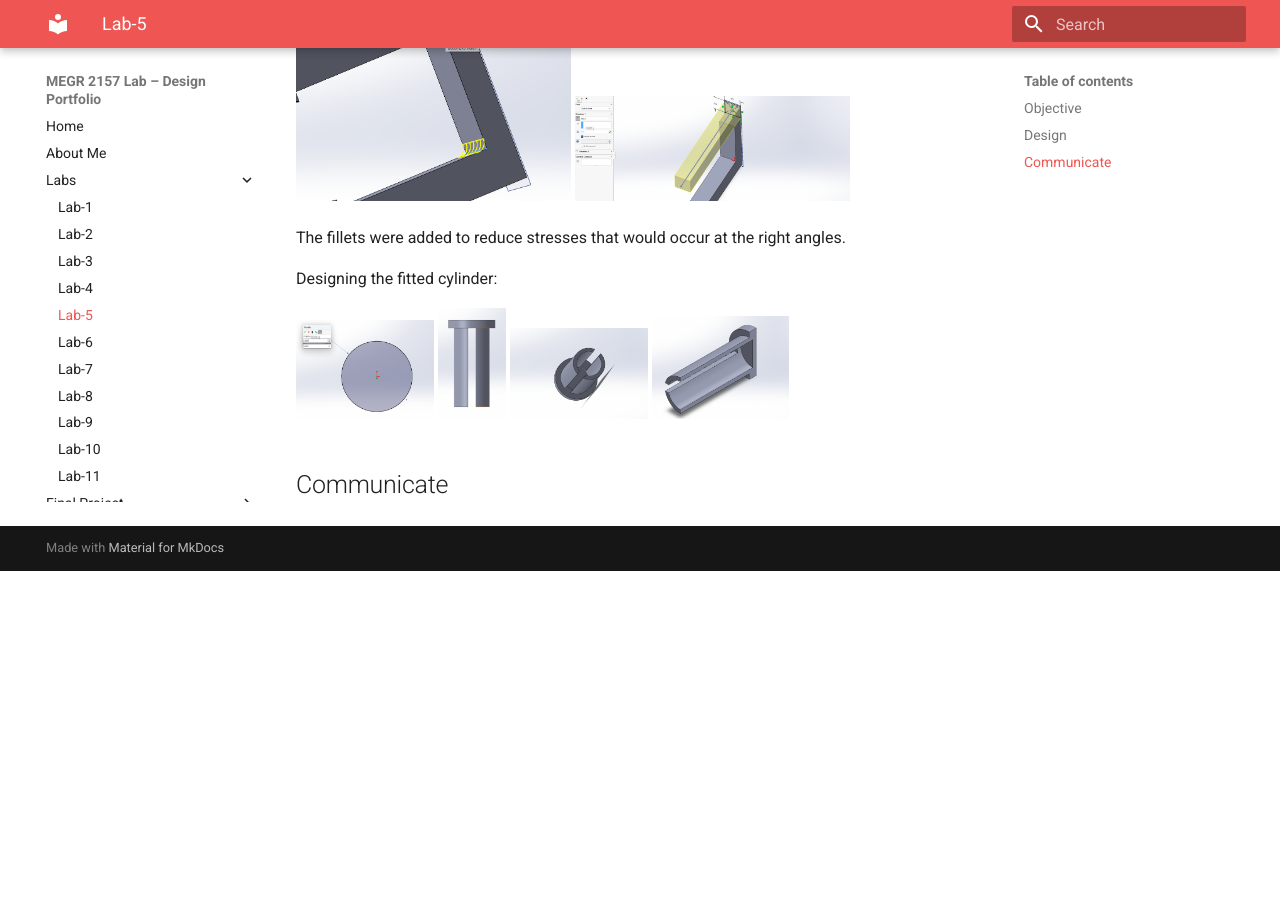
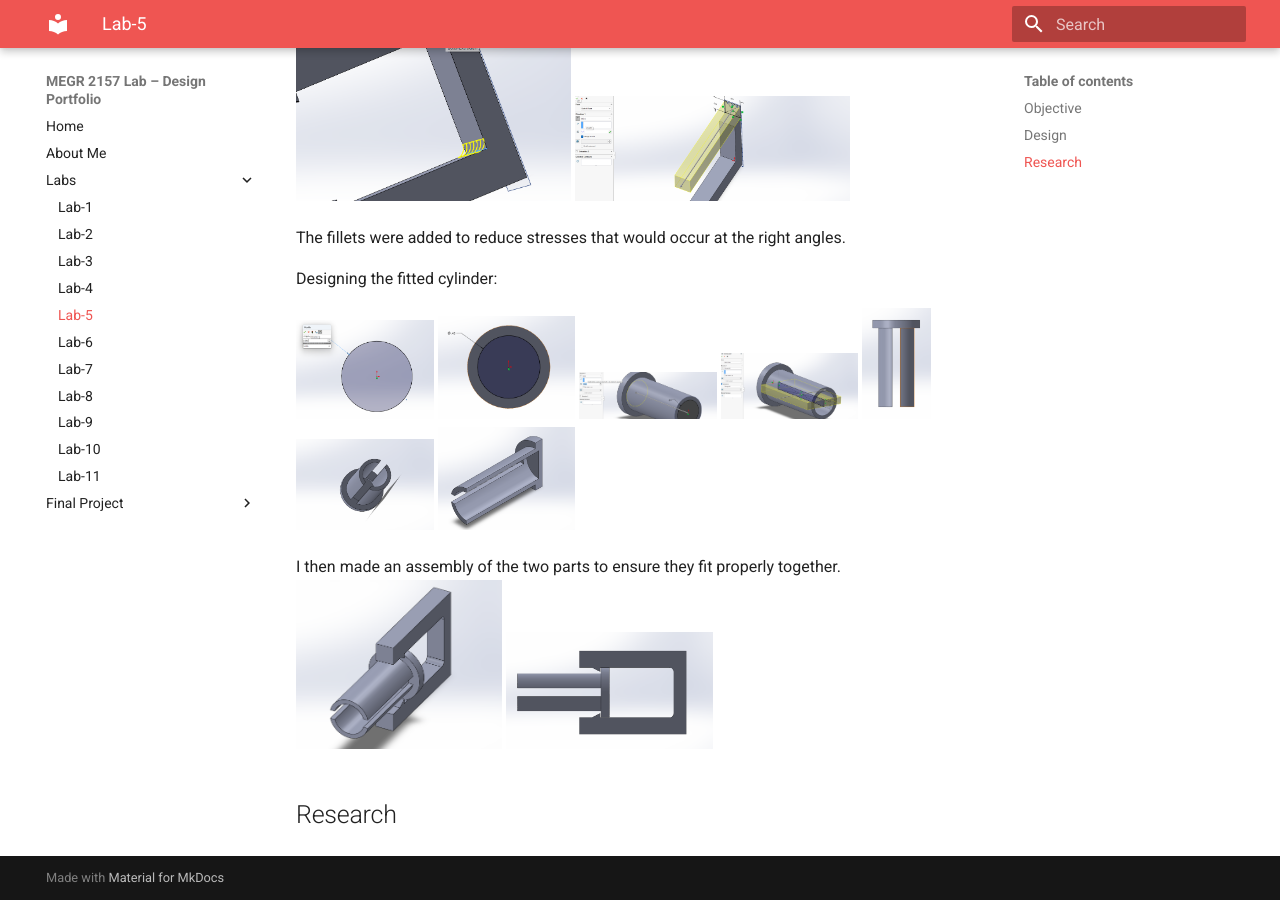
Before and after one commit to jwelch37/Jack-Welch-Portfolio, an MkDocs documentation site: the page built from docs/Labs/L05/index.md, in a window 1280 px wide and 900 px high, scrolled down 3243 px. Built offline with MkDocs 1.6.1 and Material for MkDocs 9.7.7, drawn with Linux system fonts in a browser that asks for light colours; before the commit the page ends 3814 px from its top, so only the background shows below that.

Commit message:
Revise images and add assembly details in index.md
Updated images and added assembly section for the fitted cylinder.

```diff
--- a/docs/Labs/L05/index.md
+++ b/docs/Labs/L05/index.md
@@ -52,8 +52,10 @@ The fillets were added to reduce stresses that would occur at the right angles.
 
 Designing the fitted cylinder:
 
-<img src="cap_diameter.png" alt="Description" width="20%" /> <img src="cap1.png" alt="Description" width="10%" />  <img src="cap2.png" alt="Description" width="20%" /> <img src="cap_section.png" alt="Description" width="20%" />
+<img src="cap_diameter.png" alt="Description" width="20%" /> <img src="d2.png" alt="Description" width="20%" /> <img src="cut1.png" alt="Description" width="20%" /> <img src="cut2.png" alt="Description" width="20%" /> <img src="cap1.png" alt="Description" width="10%" />  <img src="cap2.png" alt="Description" width="20%" /> <img src="cap_section.png" alt="Description" width="20%" />
+
+I then made an assembly of the two parts to ensure they fit properly together.
+<img src="Assemble1.png" alt="Description" width="30%" />  <img src="Assemble2.png" alt="Description" width="30%" />
 
 
-
-## Communicate
+## Research
```
